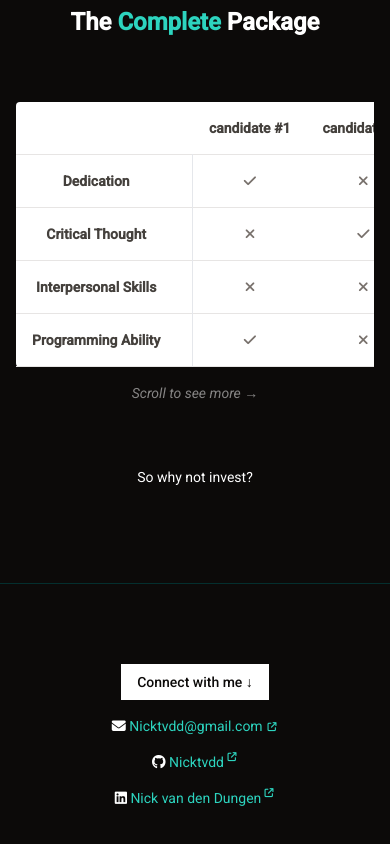
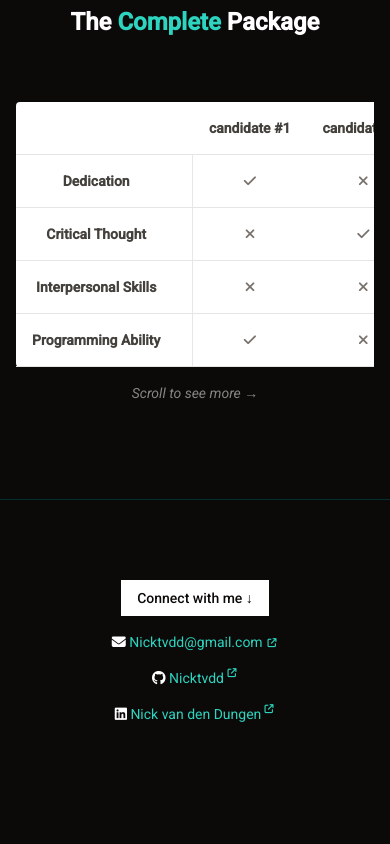
Before and after one commit to Nicktvdd/portfolio, a SvelteKit app: page / in a window 390 px wide. Shown: the part 3041-3885 px from the top of the page. After the commit the page ends 3845 px from the top, so only its background shows below. Built offline with nearby package versions, Linux system fonts and the light colour scheme.

Commit message:
scrollbar only on mobile

```diff
--- a/src/components/Main.svelte
+++ b/src/components/Main.svelte
@@ -146,7 +146,7 @@
     </div>
     <h5 class="text-2xl sm:text-3xl font-semibold text-center poppins">The <span class="text-teal-400 poppins">Complete</span> Package</h5>
     <div
-      class="flex flex-col overflow-x-scroll gap-10 max-w-[800px] mx-auto w-full"
+      class="flex flex-col overflow-x-scroll md:overflow-x-auto gap-10 max-w-[800px] mx-auto w-full"
     >
       <table class="bg-white text-stone-700 rounded text-center">
         <thead class="border-b border-solid border-stone-200">
@@ -199,6 +199,5 @@
     <div class="mx-auto -mt-12 italic sm:hidden opacity-50">
       <p>Scroll to see more &rarr;</p>
     </div>
-    <p class="mx-auto">So why not invest?</p>
   </section>
 </main>
```
